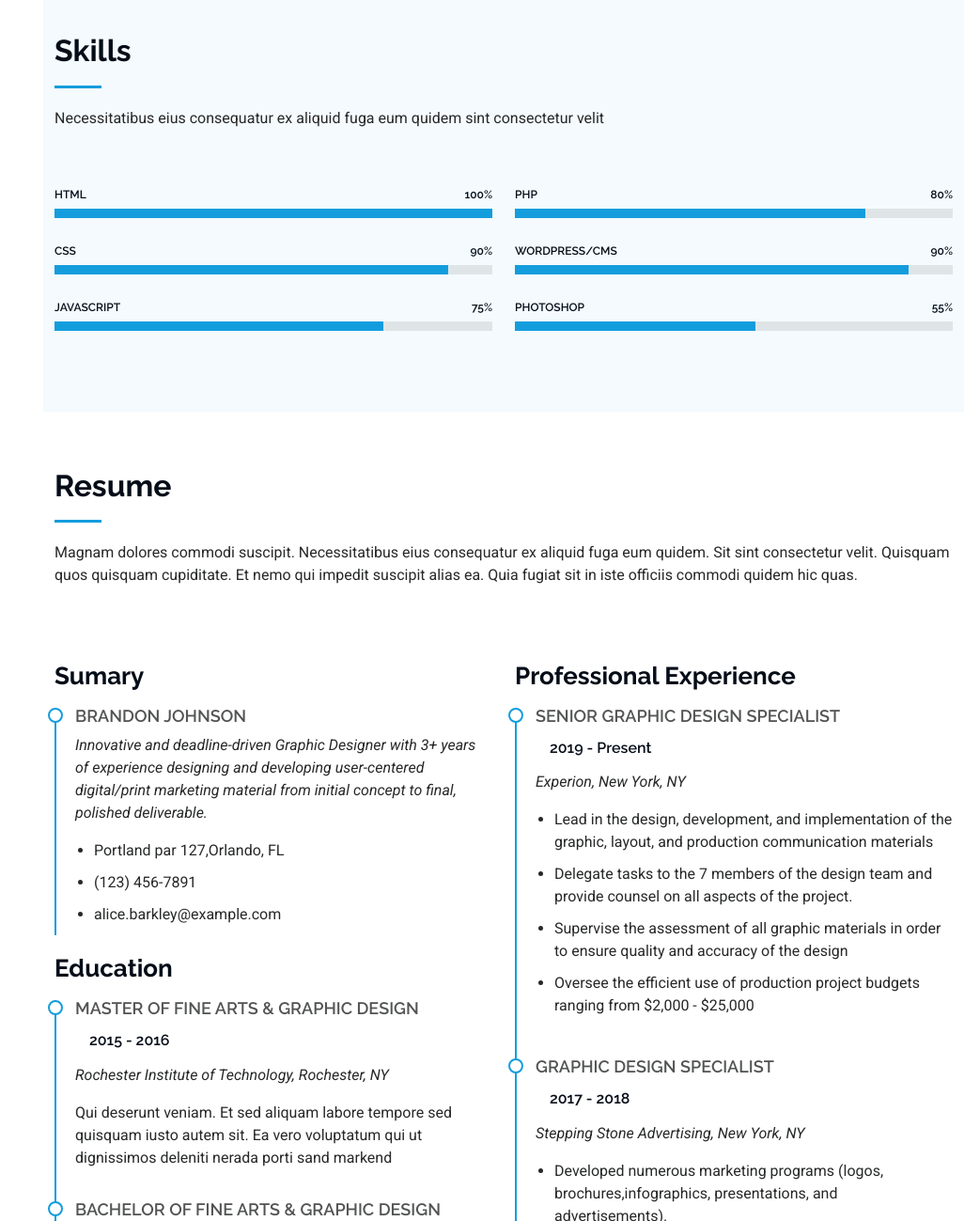
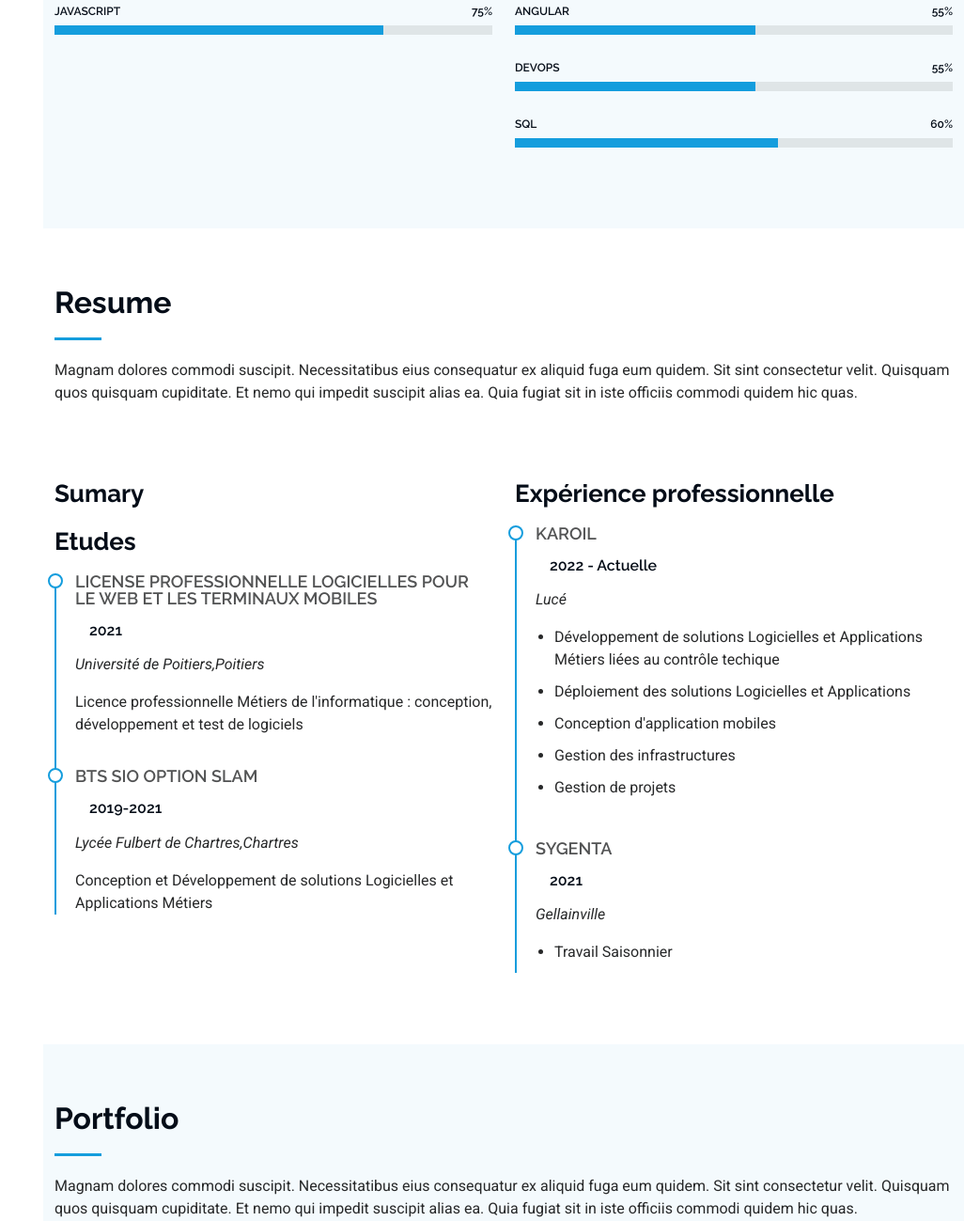
Before and after one commit to arthur28300/portfolio, a plain HTML site: page index.html in a window 1280 px wide. Shown: the part 1903-3202 px from the top of the page at 94% size, without its empty margins (254-1280 px from the left). Drawn offline with Linux system fonts and the light colour scheme.

Commit message:
maj competences

```diff
--- a/index.html
+++ b/index.html
@@ -113,7 +113,7 @@
             <img src="assets/img/my-profile-img.jpg" class="img-fluid" alt="">
           </div>
           <div class="col-lg-8 content">
-            <h2>Developeur Fullstack , devops, Mobile & Application</h2>
+            <h2>Je suis Developeur Fullstack ,Devops, Mobile & Application</h2>
             <p class="fst-italic py-3">
               Lorem ipsum dolor sit amet, consectetur adipiscing elit, sed do eiusmod tempor incididunt ut labore et dolore
               magna aliqua.
@@ -130,7 +130,7 @@
               <div class="col-lg-6">
                 <ul>
                   <li><i class="bi bi-chevron-right"></i> <strong>Age:</strong> <span>26</span></li>
-                  <li><i class="bi bi-chevron-right"></i> <strong>diplome:</strong> <span>License Professionnelle</span></li>
+                  <li><i class="bi bi-chevron-right"></i> <strong>Diplomes:</strong> <span>License Professionnelle,BTS SIO</span></li>
                   <li><i class="bi bi-chevron-right"></i> <strong>Email:</strong> <span>email@example.com</span></li>
                   <!-- <li><i class="bi bi-chevron-right"></i> <strong>Freelance:</strong> <span>Available</span></li> -->
                 </ul>
@@ -148,7 +148,7 @@
     </section><!-- /About Section -->
 
     <!-- Stats Section -->
-    <section id="stats" class="stats section">
+    <!-- <section id="stats" class="stats section">
 
       <div class="container" data-aos="fade-up" data-aos-delay="100">
 
@@ -160,7 +160,7 @@
               <span data-purecounter-start="0" data-purecounter-end="232" data-purecounter-duration="1" class="purecounter"></span>
               <p><strong>Happy Clients</strong> <span>consequuntur quae</span></p>
             </div>
-          </div><!-- End Stats Item -->
+          </div>
 
           <div class="col-lg-3 col-md-6">
             <div class="stats-item">
@@ -168,7 +168,7 @@
               <span data-purecounter-start="0" data-purecounter-end="521" data-purecounter-duration="1" class="purecounter"></span>
               <p><strong>Projects</strong> <span>adipisci atque cum quia aut</span></p>
             </div>
-          </div><!-- End Stats Item -->
+          </div>
 
           <div class="col-lg-3 col-md-6">
             <div class="stats-item">
@@ -176,29 +176,28 @@
               <span data-purecounter-start="0" data-purecounter-end="1453" data-purecounter-duration="1" class="purecounter"></span>
               <p><strong>Hours Of Support</strong> <span>aut commodi quaerat</span></p>
             </div>
-          </div><!-- End Stats Item -->
-
+          </div>
           <div class="col-lg-3 col-md-6">
             <div class="stats-item">
               <i class="bi bi-people"></i>
               <span data-purecounter-start="0" data-purecounter-end="32" data-purecounter-duration="1" class="purecounter"></span>
               <p><strong>Hard Workers</strong> <span>rerum asperiores dolor</span></p>
             </div>
-          </div><!-- End Stats Item -->
-
+          </div>
         </div>
 
       </div>
 
-    </section><!-- /Stats Section -->
+    </section> -->
+    <!-- /Stats Section -->
 
     <!-- Skills Section -->
     <section id="skills" class="skills section light-background">
 
       <!-- Section Title -->
       <div class="container section-title" data-aos="fade-up">
-        <h2>Skills</h2>
-        <p>Necessitatibus eius consequatur ex aliquid fuga eum quidem sint consectetur velit</p>
+        <h2>Compétences</h2>
+        <!-- <p>Necessitatibus eius consequatur ex aliquid fuga eum quidem sint consectetur velit</p> -->
       </div><!-- End Section Title -->
 
       <div class="container" data-aos="fade-up" data-aos-delay="100">
@@ -240,16 +239,28 @@
             </div><!-- End Skills Item -->
 
             <div class="progress">
-              <span class="skill"><span>WordPress/CMS</span> <i class="val">90%</i></span>
+              <span class="skill"><span>Python</span> <i class="val">90%</i></span>
               <div class="progress-bar-wrap">
                 <div class="progress-bar" role="progressbar" aria-valuenow="90" aria-valuemin="0" aria-valuemax="100"></div>
               </div>
             </div><!-- End Skills Item -->
 
             <div class="progress">
-              <span class="skill"><span>Photoshop</span> <i class="val">55%</i></span>
+              <span class="skill"><span>Angular</span> <i class="val">55%</i></span>
               <div class="progress-bar-wrap">
                 <div class="progress-bar" role="progressbar" aria-valuenow="55" aria-valuemin="0" aria-valuemax="100"></div>
+              </div>
+            </div><!-- End Skills Item -->
+            <div class="progress">
+              <span class="skill"><span>DevOps</span> <i class="val">55%</i></span>
+              <div class="progress-bar-wrap">
+                <div class="progress-bar" role="progressbar" aria-valuenow="55" aria-valuemin="0" aria-valuemax="100"></div>
+              </div>
+            </div><!-- End Skills Item -->
+            <div class="progress">
+              <span class="skill"><span>SQL</span> <i class="val">60%</i></span>
+              <div class="progress-bar-wrap">
+                <div class="progress-bar" role="progressbar" aria-valuenow="60" aria-valuemin="0" aria-valuemax="100"></div>
               </div>
             </div><!-- End Skills Item -->
 
@@ -277,7 +288,7 @@
           <div class="col-lg-6" data-aos="fade-up" data-aos-delay="100">
             <h3 class="resume-title">Sumary</h3>
 
-            <div class="resume-item pb-0">
+            <!-- <div class="resume-item pb-0">
               <h4>Brandon Johnson</h4>
               <p><em>Innovative and deadline-driven Graphic Designer with 3+ years of experience designing and developing user-centered digital/print marketing material from initial concept to final, polished deliverable.</em></p>
               <ul>
@@ -285,48 +296,47 @@
                 <li>(123) 456-7891</li>
                 <li>alice.barkley@example.com</li>
               </ul>
-            </div><!-- Edn Resume Item -->
+            </div> -->
+            <!-- Edn Resume Item -->
 
-            <h3 class="resume-title">Education</h3>
+            <h3 class="resume-title">Etudes</h3>
             <div class="resume-item">
-              <h4>Master of Fine Arts &amp; Graphic Design</h4>
-              <h5>2015 - 2016</h5>
-              <p><em>Rochester Institute of Technology, Rochester, NY</em></p>
-              <p>Qui deserunt veniam. Et sed aliquam labore tempore sed quisquam iusto autem sit. Ea vero voluptatum qui ut dignissimos deleniti nerada porti sand markend</p>
+              <h4>License Professionnelle logicielles pour le web et les terminaux mobiles</h4>
+              <h5>2021</h5>
+              <p><em>Université de Poitiers,Poitiers</em></p>
+              <p>Licence professionnelle Métiers de l'informatique : conception, développement et test de logiciels</p>
             </div><!-- Edn Resume Item -->
 
             <div class="resume-item">
-              <h4>Bachelor of Fine Arts &amp; Graphic Design</h4>
-              <h5>2010 - 2014</h5>
-              <p><em>Rochester Institute of Technology, Rochester, NY</em></p>
-              <p>Quia nobis sequi est occaecati aut. Repudiandae et iusto quae reiciendis et quis Eius vel ratione eius unde vitae rerum voluptates asperiores voluptatem Earum molestiae consequatur neque etlon sader mart dila</p>
+              <h4>BTS SIO option SLAM</h4>
+              <h5>2019-2021</h5>
+              <p><em>Lycée Fulbert de Chartres,Chartres</em></p>
+              <p>Conception et Développement de solutions Logicielles et Applications Métiers</p>
             </div><!-- Edn Resume Item -->
 
           </div>
 
           <div class="col-lg-6" data-aos="fade-up" data-aos-delay="200">
-            <h3 class="resume-title">Professional Experience</h3>
+            <h3 class="resume-title">Expérience professionnelle</h3>
             <div class="resume-item">
-              <h4>Senior graphic design specialist</h4>
-              <h5>2019 - Present</h5>
-              <p><em>Experion, New York, NY </em></p>
+              <h4>Karoil</h4>
+              <h5>2022 - Actuelle</h5>
+              <p><em>Lucé </em></p>
               <ul>
-                <li>Lead in the design, development, and implementation of the graphic, layout, and production communication materials</li>
-                <li>Delegate tasks to the 7 members of the design team and provide counsel on all aspects of the project. </li>
-                <li>Supervise the assessment of all graphic materials in order to ensure quality and accuracy of the design</li>
-                <li>Oversee the efficient use of production project budgets ranging from $2,000 - $25,000</li>
+                <li>Développement de solutions Logicielles et Applications Métiers liées au contrôle techique </li>
+                <li>Déploiement des solutions Logicielles et Applications </li>
+                <li>Conception d'application mobiles </li>
+                <li>Gestion des infrastructures</li>
+                <li>Gestion de projets</li>
               </ul>
             </div><!-- Edn Resume Item -->
 
             <div class="resume-item">
-              <h4>Graphic design specialist</h4>
-              <h5>2017 - 2018</h5>
-              <p><em>Stepping Stone Advertising, New York, NY</em></p>
+              <h4>Sygenta</h4>
+              <h5>2021</h5>
+              <p><em>Gellainville</em></p>
               <ul>
-                <li>Developed numerous marketing programs (logos, brochures,infographics, presentations, and advertisements).</li>
-                <li>Managed up to 5 projects or tasks at a given time while under pressure</li>
-                <li>Recommended and consulted with clients on the most appropriate graphic design</li>
-                <li>Created 4+ design presentations and proposals a month for clients and account managers</li>
+                <li>Travail Saisonnier</li>
               </ul>
             </div><!-- Edn Resume Item -->
 
@@ -783,18 +793,14 @@
 
   <footer id="footer" class="footer position-relative light-background">
 
-    <div class="container">
+    <!-- <div class="container">
       <div class="copyright text-center ">
         <p>© <span>Copyright</span> <strong class="px-1 sitename">iPortfolio</strong> <span>All Rights Reserved</span></p>
       </div>
       <div class="credits">
-        <!-- All the links in the footer should remain intact. -->
-        <!-- You can delete the links only if you've purchased the pro version. -->
-        <!-- Licensing information: https://bootstrapmade.com/license/ -->
-        <!-- Purchase the pro version with working PHP/AJAX contact form: [buy-url] -->
         Designed by <a href="https://bootstrapmade.com/">BootstrapMade</a>
       </div>
-    </div>
+    </div> -->
 
   </footer>
 
```
